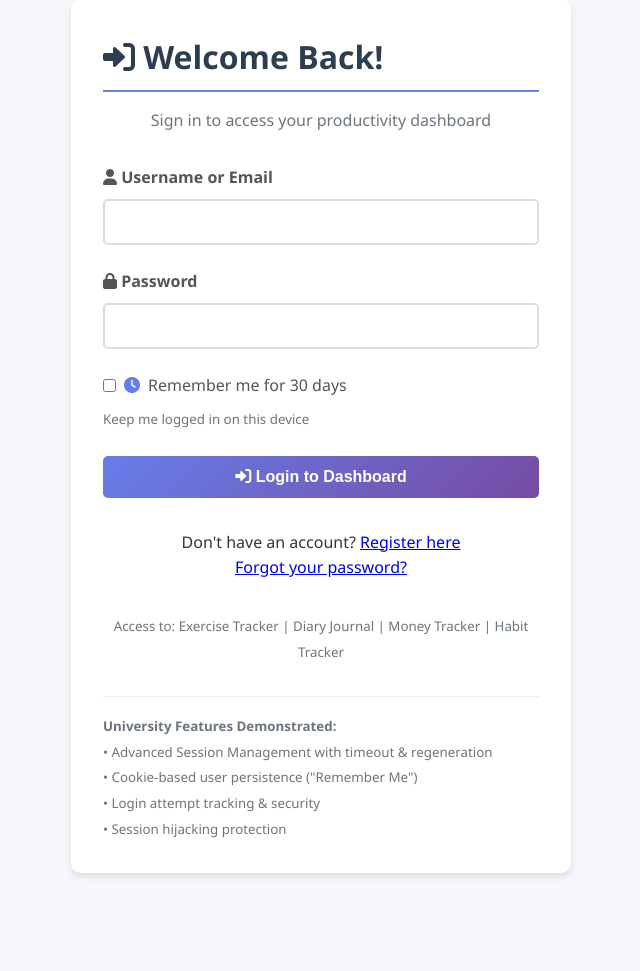
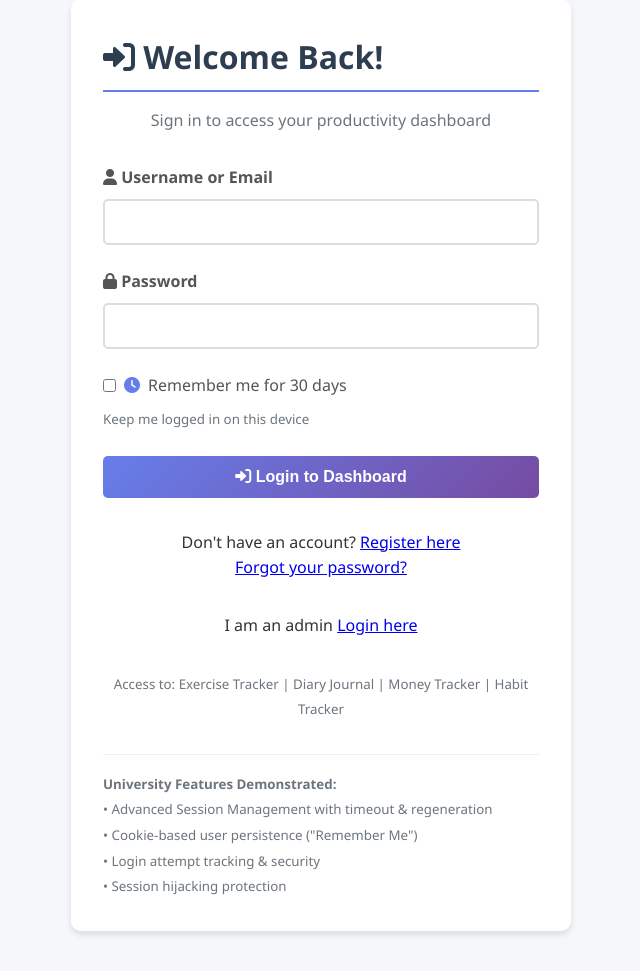
Before and after one commit to Junhui20/Student-Routine-Organizer, a PHP site: page /auth/login.php in a window 1280 px wide. Shown: the part 139-1110 px from the top of the page, without its empty margins (319-959 px from the left). Before the commit the page ends 1017 px from the top, so only its background shows below. Run offline with PHP 8.4, Linux system fonts and the light colour scheme.

Commit message:
add admin login link

```diff
--- a/auth/login.php
+++ b/auth/login.php
@@ -160,7 +160,9 @@ if($_SERVER['REQUEST_METHOD'] == 'POST') {
                 <p>Don't have an account? <a href="register.php">Register here</a></p>
                 <p><a href="forgot_password.php">Forgot your password?</a></p>
             </div>
-
+            <div class="text-center mt-2">
+                <p>I am an admin <a href="../admin/login.php">Login here</a></p>
+            </div>
             <div class="text-center mt-2">
                 <small class="text-muted">
                     Access to: Exercise Tracker | Diary Journal | Money Tracker | Habit Tracker
```
Also changed, not shown: 1 other file.
